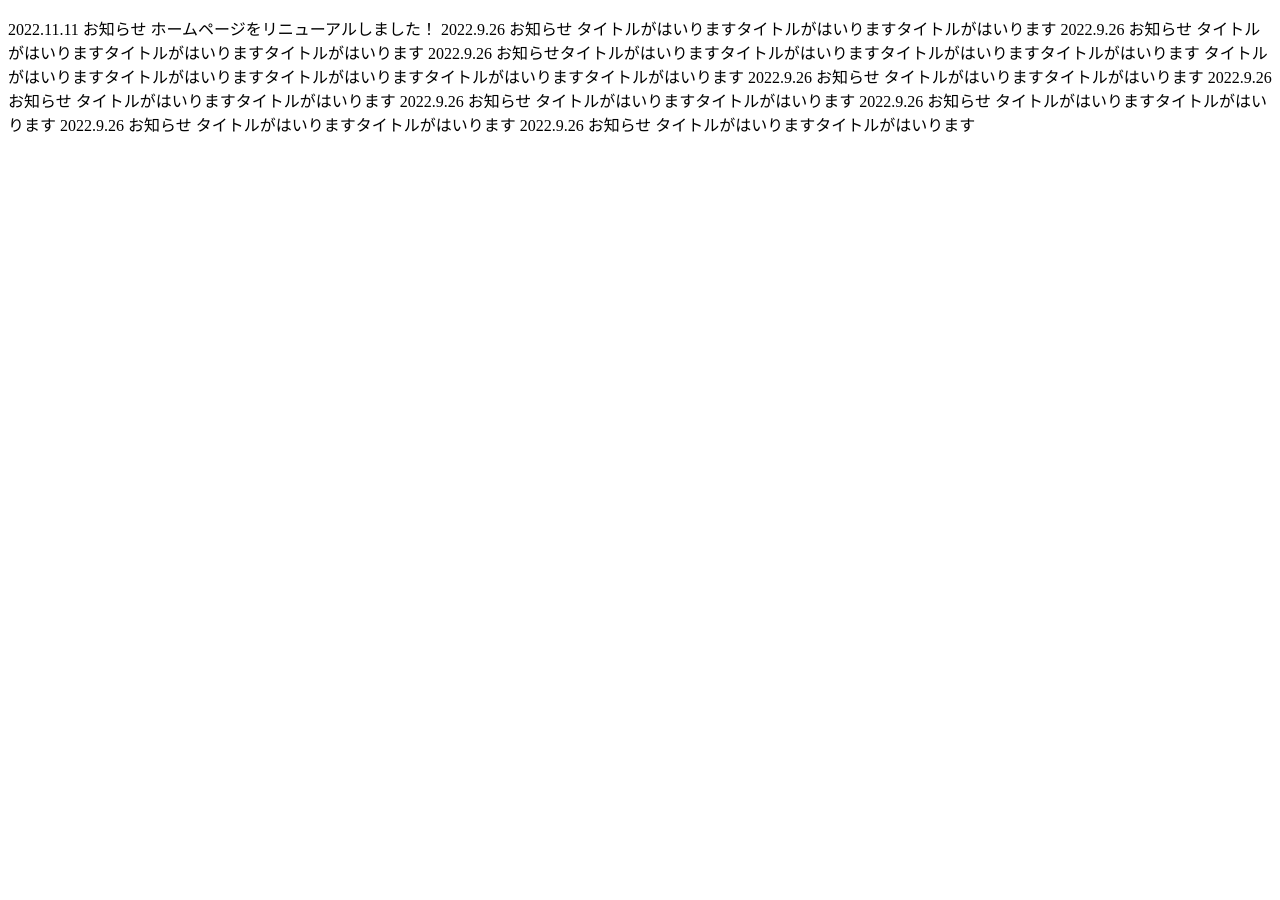
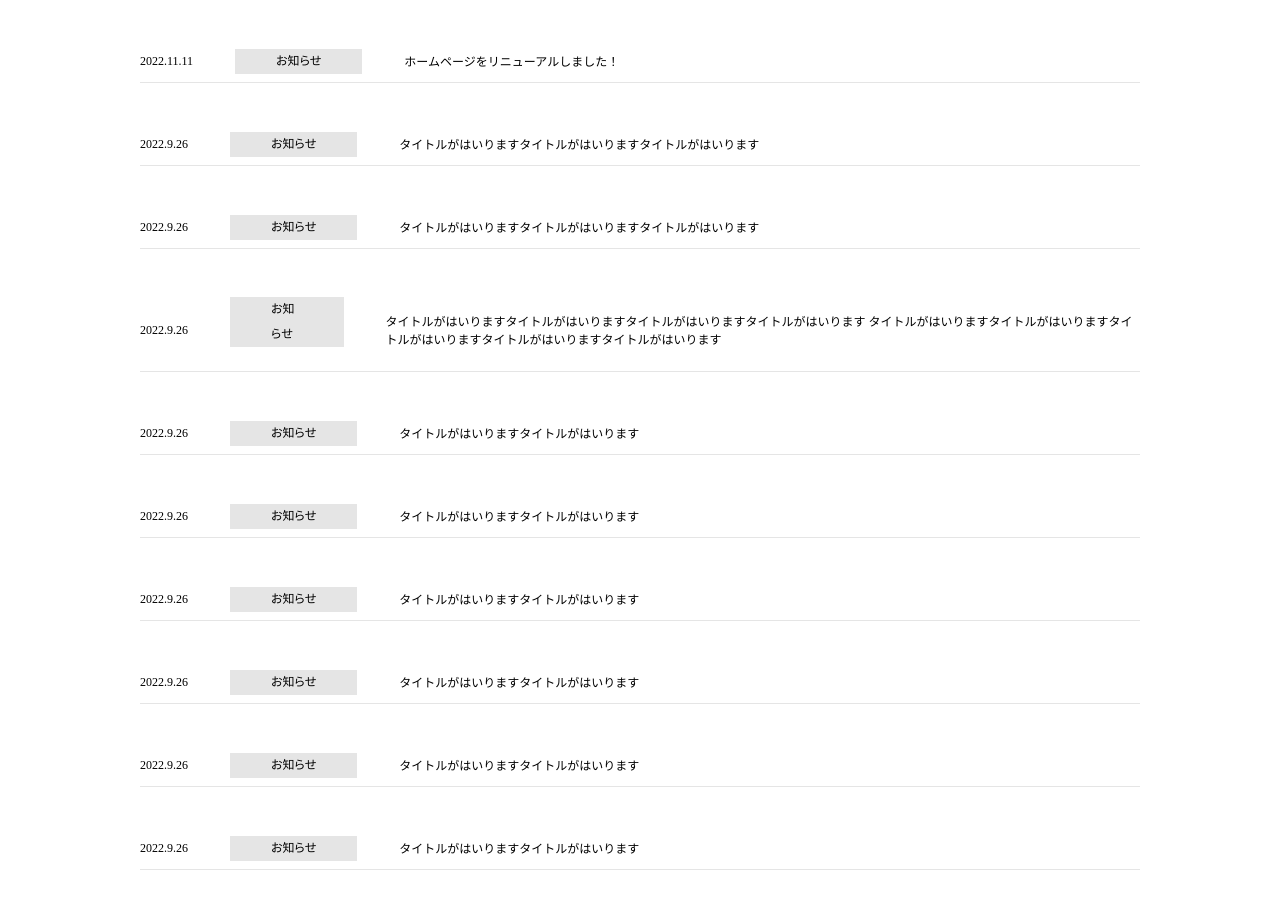
Before and after one commit to tanakamoto/ms-new, a plain HTML site: page news/news.html in a window 1280 px wide. Before the commit the page ends 800 px from the top, so only its background shows below. Drawn offline with Linux system fonts and the light colour scheme.

Commit message:
newspaje作成

```diff
--- /dev/null
+++ b/news/css/news.scss
@@ -0,0 +1,48 @@
+body{
+    margin: 0 auto;
+    .osirase-1{
+        max-width: 1000px;
+        margin: 40px auto;
+        font-size: 12px;
+        display: flex;
+        border-bottom: 1px solid #e5e5e5;
+        align-items: center;
+
+        .osirase-2{
+        font-feature-settings: "palt"1;
+        margin: 8px 42px;
+        padding: 0 41px;
+        line-height: 25px;
+        background-color: #E5E5E5;
+
+        }
+        .osirase-4{
+        display: flex;
+        align-self: flex-end;
+        font-feature-settings: "palt"1;
+        margin: 8px 42px 24px;
+        padding: 0 41px;
+        line-height: 25px;
+        background-color: #E5E5E5;
+        }
+        .osirase-3:hover{
+                color: red($color: #f00)
+            }
+        }
+        .osirase-1{
+            @media screen and (max-width:768px){
+                flex-direction: column;
+                justify-content: start;
+                .osirase-2{
+                    margin-top: 36px;
+                }
+                .osirase-3{
+                    margin: 21px 0 36px;
+                }
+
+        }
+
+
+    }
+
+    }
--- a/news/news.html
+++ b/news/news.html
@@ -3,21 +3,43 @@
 <head>
     <meta charset="UTF-8">
     <meta name="viewport" content="width=device-width, initial-scale=1.0">
-    <title>Document</title>
+    <title>お知らせ</title>
+    <link rel="stylesheet" href="./css/news.css">
 </head>
 <body>
-<p>
-    2022.11.11 お知らせ  ホームページをリニューアルしました！
-    2022.9.26 お知らせ  タイトルがはいりますタイトルがはいりますタイトルがはいります
-    2022.9.26 お知らせ タイトルがはいりますタイトルがはいりますタイトルがはいります
-    2022.9.26 お知らせタイトルがはいりますタイトルがはいりますタイトルがはいりますタイトルがはいります
-    タイトルがはいりますタイトルがはいりますタイトルがはいりますタイトルがはいりますタイトルがはいります
-    2022.9.26 お知らせ  タイトルがはいりますタイトルがはいります
-    2022.9.26 お知らせ  タイトルがはいりますタイトルがはいります
-    2022.9.26 お知らせ  タイトルがはいりますタイトルがはいります
-    2022.9.26 お知らせ  タイトルがはいりますタイトルがはいります
-    2022.9.26 お知らせ  タイトルがはいりますタイトルがはいります
-    2022.9.26 お知らせ  タイトルがはいりますタイトルがはいります
-</p>
+    <main>
+        <div class="osirase-1">
+            <p>2022.11.11</p><p class="osirase-2">お知らせ</p><p class="osirase-3">ホームページをリニューアルしました！</button>
+        </div>
+        <div class="osirase-1">
+            <p>2022.9.26</p><p class="osirase-2">お知らせ</p><p class="osirase-3">タイトルがはいりますタイトルがはいりますタイトルがはいります</p>
+        </div>
+        <div class="osirase-1">
+            <p>2022.9.26</p><p class="osirase-2">お知らせ</p><p class="osirase-3">タイトルがはいりますタイトルがはいりますタイトルがはいります</p>
+        </div>
+        <div class="osirase-1">
+            <p>2022.9.26</p><p class="osirase-4">お知らせ</p><p class="osirase-3">タイトルがはいりますタイトルがはいりますタイトルがはいりますタイトルがはいります
+                タイトルがはいりますタイトルがはいりますタイトルがはいりますタイトルがはいりますタイトルがはいります</p>
+        </div>
+        <div class="osirase-1">
+            <p>2022.9.26</p><p class="osirase-2">お知らせ</p><p class="osirase-3">タイトルがはいりますタイトルがはいります</p>
+        </div>
+        <div class="osirase-1">
+            <p>2022.9.26</p><p class="osirase-2">お知らせ</p><p class="osirase-3">タイトルがはいりますタイトルがはいります</p>
+        </div>
+        <div class="osirase-1">
+            <p>2022.9.26</p><p class="osirase-2">お知らせ</p><p class="osirase-3">タイトルがはいりますタイトルがはいります</p>
+        </div>
+        <div class="osirase-1">
+            <p>2022.9.26</p><p class="osirase-2">お知らせ</p><p class="osirase-3">タイトルがはいりますタイトルがはいります</p>
+        </div>
+        <div class="osirase-1">
+            <p>2022.9.26</p><p class="osirase-2">お知らせ</p><p class="osirase-3">タイトルがはいりますタイトルがはいります</p>
+        </div>
+        <div class="osirase-1">
+            <p>2022.9.26</p><p class="osirase-2">お知らせ</p><p class="osirase-3">タイトルがはいりますタイトルがはいります</p>
+        </div>
+        </div>
+    </main>
 </body>
 </html>
```
Also changed, not shown: news/css/news.css (added), 1 other file.
